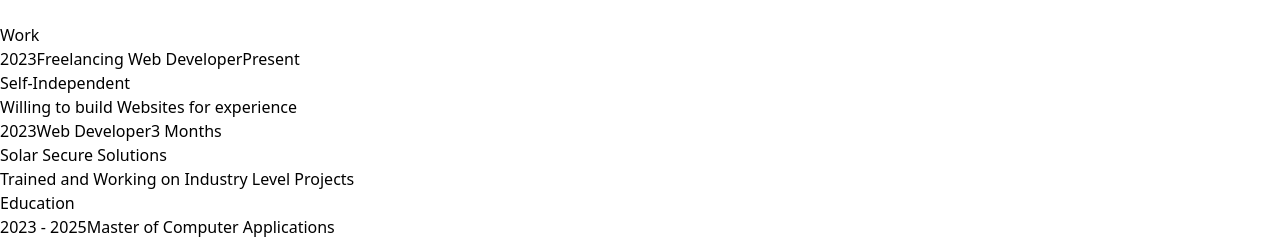
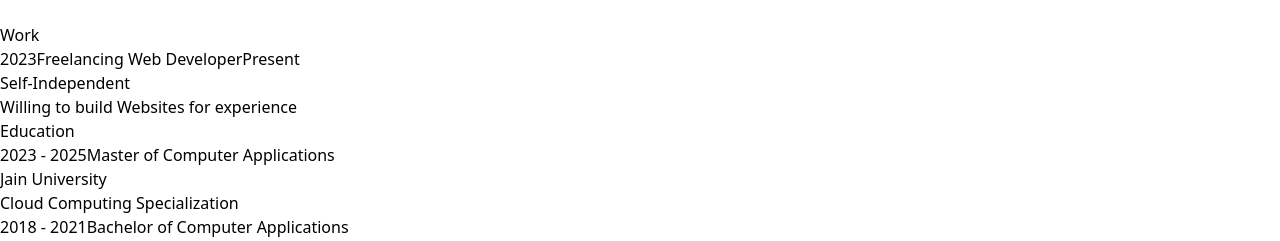
Before and after one commit to vishnuarjun512/Portfolio, a React (Vite) app: page / in a window 1280 px wide. Shown: the part 1230-1471 px from the top of the page. Built offline with nearby package versions, Linux system fonts and the light colour scheme; some icons are missing.

Commit message:
Final Build for 28th Sept

```diff
--- a/src/components/Work.jsx
+++ b/src/components/Work.jsx
@@ -10,13 +10,13 @@
       duration: "Present",
       details: "Willing to build Websites for experience",
     },
-    {
-      year: 2023,
-      title: "Web Developer",
-      company: "Solar Secure Solutions",
-      duration: "3 Months",
-      details: "Trained and Working on Industry Level Projects",
-    },
+    // {
+    //   year: 2023,
+    //   title: "Web Developer",
+    //   company: "Solar Secure Solutions",
+    //   duration: "3 Months",
+    //   details: "Trained and Working on Industry Level Projects",
+    // },
   ];
 
   return (
```
Also changed, not shown: toSave.txt (added), 2 other files (tests, documents, lock files or other folders).
